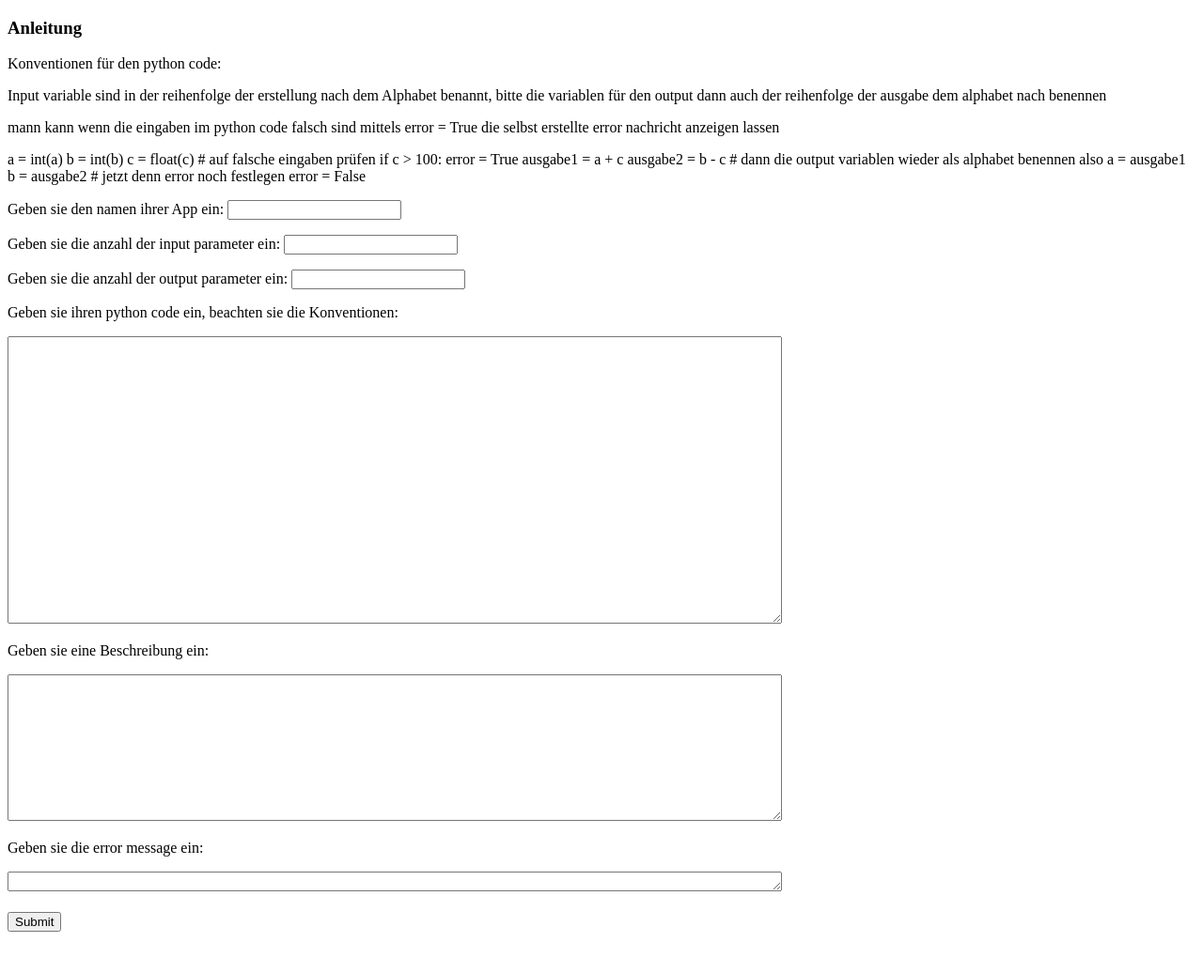
After one commit to PaulAndert/Toolbox, a Django app: page /create/ in a window 1280 px wide. The commit adds this page. Shown: the whole page at 94% size. Run offline with Django 4.2, Linux system fonts and the light colour scheme; some libraries are stand-ins or nearby versions.

Commit message:
addet function to create a new application

```diff
--- a/Toolbox/Toolbox/urls.py
+++ b/Toolbox/Toolbox/urls.py
@@ -23,5 +23,8 @@ urlpatterns = [
     path('admin/', admin.site.urls),
     path('<int:pk>/', manage_functions, name='manage'),
     path('<int:pk>/results', select_function, name='results'),
+    path('create/', create_template, name='create'),
+    path('create/next', next_app, name='next'),
+    path('create/appcreate', app_create, name='appcreate'),
 
 ]
--- a/Toolbox/app/views.py
+++ b/Toolbox/app/views.py
@@ -162,6 +162,7 @@ def manage_functions(request, pk=None):
                    'id': f'{pk}',
                    'op': 0,
                    'templatecode': val,
+                   'description': function.description,
                    })
 
 
@@ -181,13 +182,13 @@ def select_function(request, pk=None):
         if loc['error']:
             raise ValueError()
 
-        val = function.templatetext.replace('{{ opci }}', '0', 1)
+        val = function.templatetext.replace('{{ opci }}', '0')
 
         for i in range(1, function.outputanzahl + 1):
             val = val.replace('{{ ' + alphabet[i] + ' }}', str(loc[alphabet[i]]))
 
         return render(request, f'app/template.html',
-                      {'page_title': f'{function.name}', 'id': f'{pk}', 'templatecode': val, })
+                      {'page_title': f'{function.name}', 'id': f'{pk}', 'templatecode': val, 'description': function.description,})
     except:
         val = function.templatetext.replace('{{ opci }}', '1').replace('{{ error }}', function.errormessage)
         for i in range(1, function.outputanzahl + 1):
@@ -195,5 +196,72 @@ def select_function(request, pk=None):
         return render(request, f'app/template.html',
                       {'page_title': f'{function.name}',
                        'id': f'{pk}',
-                       'templatecode': val
+                       'templatecode': val,
+                       'description': function.description,
                        })
+
+
+def create_template(request):
+    return render(request, f'app/create.html', {})
+
+
+input_variable = 0
+output_variable = 0
+appname = ''
+code = ''
+error = ''
+desc = ''
+
+def next_app(request):
+    templatetext = ''
+    global appname
+    global input_variable
+    global output_variable
+    global code
+    global error
+    global desc
+    appname = request.POST['appname']
+    input_variable = int(request.POST['input'])
+    output_variable = int(request.POST['output'])
+    code = request.POST['code']
+    error = request.POST['error']
+    desc = request.POST['description']
+
+    in_str = '<p>Geben sie num. input Variable: <input type="text" name="{{ name }}in">, ' \
+             'und den type: <input type="text" name="{{ type }}in"></p>'
+    out_str = '<p>Geben sie num. output Variable: <input type="text" name="{{ name }}out"></p>'
+
+    for x in range(1, input_variable + 1):
+        templatetext += in_str.replace('num', str(x)).replace('{{ name }}', alphabet[x])\
+            .replace('{{ type }}', alphabet[x] + 'type')
+    templatetext += '<br>'
+    for y in range(1, output_variable + 1):
+        templatetext += out_str.replace('num', str(y)).replace('{{ name }}', alphabet[y])
+
+    return render(request, f'app/inout.html', {'templatetext': templatetext})
+
+
+def app_create(request):
+    templatetext = ''
+    global input_variable
+    global output_variable
+    global appname
+    global code
+    global error
+    global desc
+
+    in_str = '<p>Gebe den {{ name }} ein: <input type="{{ type }}" name="{{ alpha }}"></p>'
+    out_str = '<p>{{ name }} : {{ alpha }} </p>'
+
+    for x in range(1, input_variable + 1):
+        templatetext += in_str.replace('{{ name }}', request.POST[alphabet[x] + 'in']) \
+            .replace('{{ type }}', request.POST[alphabet[x] + 'typein']) \
+            .replace('{{ alpha }}', alphabet[x])
+    templatetext += '<input type="submit" class="btn btn-outline-primary"><p style="opacity:{{ opci }}">Error : {{ error }}</p>'
+    for x in range(1, output_variable + 1):
+        templatetext += out_str.replace('{{ name }}', request.POST[alphabet[x] + 'out']) \
+            .replace('{{ alpha }}', '{{ ' + alphabet[x] + ' }}')
+
+    a = Application(name=appname, inputanzahl=input_variable, outputanzahl=output_variable, templatetext=templatetext, errormessage=error, description=desc, functionname=code)
+    a.save()
+    return HttpResponseRedirect(reverse_lazy('app_list'))
--- a/Toolbox/templates/app/application_list.html
+++ b/Toolbox/templates/app/application_list.html
@@ -1,6 +1,8 @@
 {% extends 'app/base.html' %}
 
 {% block content %}
+
+    <a href="create" class="btn btn-outline-primary">App erstellen</a>
 
 
     <div class="d-flex flex-wrap" style="display: block; margin-left: 12%"  >
--- /dev/null
+++ b/Toolbox/templates/app/create.html
@@ -0,0 +1,52 @@
+<!DOCTYPE html>
+<html lang="en">
+<head>
+    <meta charset="UTF-8">
+    <title>Title</title>
+</head>
+<body>
+<h3>Anleitung</h3>
+<p>Konventionen für den python code:</p>
+<p>Input variable sind in der reihenfolge der erstellung nach dem Alphabet benannt,
+    bitte die variablen für den output dann auch der reihenfolge der ausgabe dem alphabet nach benennen</p>
+<p>mann kann wenn die eingaben im python code falsch sind mittels
+    error = True die selbst erstellte error nachricht anzeigen lassen</p>
+<p>
+    a = int(a)
+    b = int(b)
+    c = float(c)
+    # auf falsche eingaben prüfen
+    if c > 100:
+    error = True
+    ausgabe1 = a + c
+    ausgabe2 = b - c
+    # dann die output variablen wieder als alphabet benennen also
+    a = ausgabe1
+    b = ausgabe2
+    # jetzt denn error noch festlegen
+    error = False
+</p>
+
+<form action="next" method="post">
+    {% csrf_token %}
+
+    <p>Geben sie den namen ihrer App ein: <input type="text" name="appname"></p>
+    <p>Geben sie die anzahl der input parameter ein: <input type="number" min="0" name="input"></p>
+    <p>Geben sie die anzahl der output parameter ein: <input type="number" min="1" name="output"></p>
+    <p>Geben sie ihren python code ein, beachten sie die Konventionen: </p>
+    <textarea rows="20" cols="100" name="code"></textarea>
+    <p>Geben sie eine Beschreibung ein:</p>
+    <textarea rows="10" cols="100" name="description"></textarea>
+    <p>Geben sie die error message ein: </p>
+    <textarea rows="1" cols="100" name="error"></textarea>
+    <br>
+    <br>
+    <input type="submit" class="btn btn-outline-primary">
+    <br>
+    <br>
+    <br>
+
+</form>
+
+</body>
+</html>
--- a/Toolbox/templates/app/template.html
+++ b/Toolbox/templates/app/template.html
@@ -15,6 +15,8 @@
 
     </form>
 
+    {{ description |safe }}
+
 
 
 {% endblock %}
```
Also changed, not shown: Toolbox/templates/app/inout.html (added, +20 -0 lines), Toolbox/db.sqlite3.
